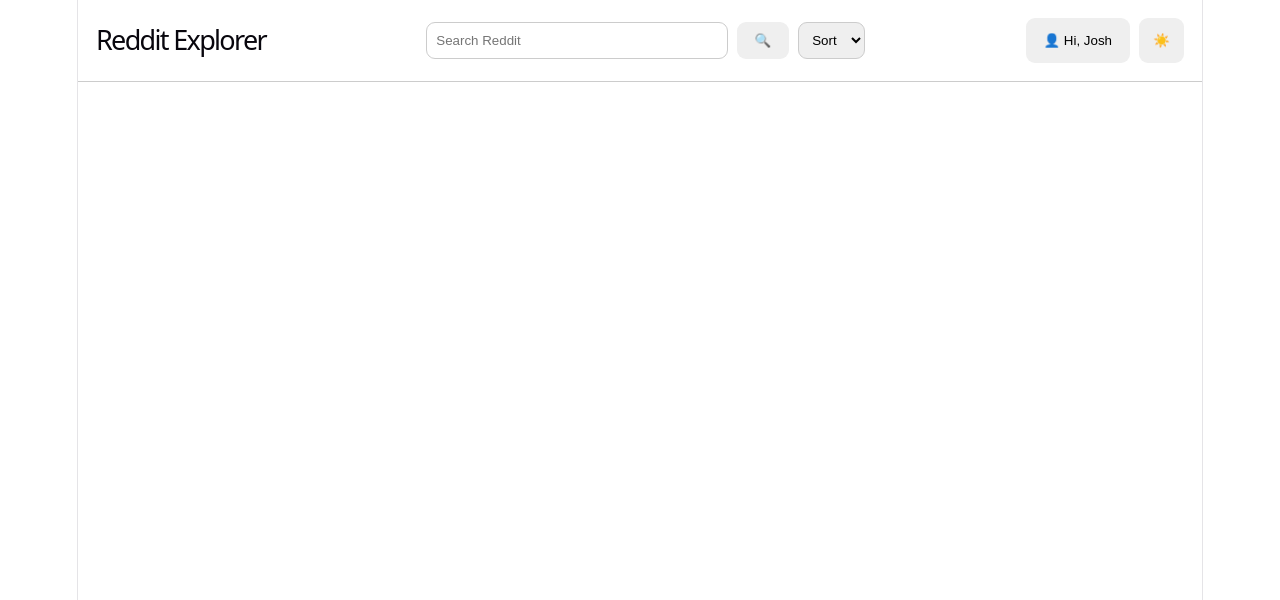
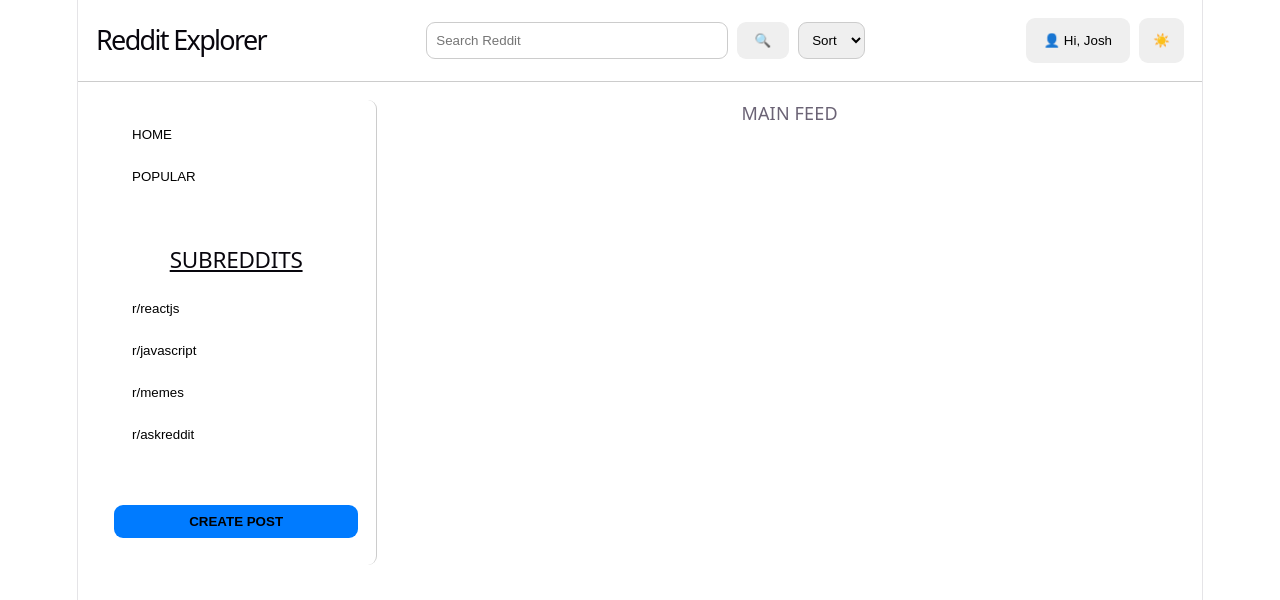
Before and after one commit to Gruthendiek/reddit-client, a React (Vite) app: page / in a window 1280 px wide. Shown: the top 600 px of the page. Built offline with nearby package versions, Linux system fonts and the light colour scheme.

Commit message:
Build responsive sidebar layout

```diff
--- a/src/App.css
+++ b/src/App.css
@@ -1,184 +1,15 @@
-.counter {
-  font-size: 16px;
-  padding: 5px 10px;
-  border-radius: 5px;
-  color: var(--accent);
-  background: var(--accent-bg);
-  border: 2px solid transparent;
-  transition: border-color 0.3s;
-  margin-bottom: 24px;
+.app-layout {
+  display: grid;
+  grid-template-columns: 15.625rem 1fr;
+  gap: 1rem;
+  padding: 1rem;
+}
 
-  &:hover {
-    border-color: var(--accent-border);
+@media (max-width: 768px) {
+  .app-layout {
+    grid-template-columns: 1fr;
   }
-  &:focus-visible {
-    outline: 2px solid var(--accent);
-    outline-offset: 2px;
+  .sidebar {
+    display: none;
   }
 }
-
-.hero {
-  position: relative;
-
-  .base,
-  .framework,
-  .vite {
-    inset-inline: 0;
-    margin: 0 auto;
-  }
-
-  .base {
-    width: 170px;
-    position: relative;
-    z-index: 0;
-  }
-
-  .framework,
-  .vite {
-    position: absolute;
-  }
-
-  .framework {
-    z-index: 1;
-    top: 34px;
-    height: 28px;
-    transform: perspective(2000px) rotateZ(300deg) rotateX(44deg) rotateY(39deg)
-      scale(1.4);
-  }
-
-  .vite {
-    z-index: 0;
-    top: 107px;
-    height: 26px;
-    width: auto;
-    transform: perspective(2000px) rotateZ(300deg) rotateX(40deg) rotateY(39deg)
-      scale(0.8);
-  }
-}
-
-#center {
-  display: flex;
-  flex-direction: column;
-  gap: 25px;
-  place-content: center;
-  place-items: center;
-  flex-grow: 1;
-
-  @media (max-width: 1024px) {
-    padding: 32px 20px 24px;
-    gap: 18px;
-  }
-}
-
-#next-steps {
-  display: flex;
-  border-top: 1px solid var(--border);
-  text-align: left;
-
-  & > div {
-    flex: 1 1 0;
-    padding: 32px;
-    @media (max-width: 1024px) {
-      padding: 24px 20px;
-    }
-  }
-
-  .icon {
-    margin-bottom: 16px;
-    width: 22px;
-    height: 22px;
-  }
-
-  @media (max-width: 1024px) {
-    flex-direction: column;
-    text-align: center;
-  }
-}
-
-#docs {
-  border-right: 1px solid var(--border);
-
-  @media (max-width: 1024px) {
-    border-right: none;
-    border-bottom: 1px solid var(--border);
-  }
-}
-
-#next-steps ul {
-  list-style: none;
-  padding: 0;
-  display: flex;
-  gap: 8px;
-  margin: 32px 0 0;
-
-  .logo {
-    height: 18px;
-  }
-
-  a {
-    color: var(--text-h);
-    font-size: 16px;
-    border-radius: 6px;
-    background: var(--social-bg);
-    display: flex;
-    padding: 6px 12px;
-    align-items: center;
-    gap: 8px;
-    text-decoration: none;
-    transition: box-shadow 0.3s;
-
-    &:hover {
-      box-shadow: var(--shadow);
-    }
-    .button-icon {
-      height: 18px;
-      width: 18px;
-    }
-  }
-
-  @media (max-width: 1024px) {
-    margin-top: 20px;
-    flex-wrap: wrap;
-    justify-content: center;
-
-    li {
-      flex: 1 1 calc(50% - 8px);
-    }
-
-    a {
-      width: 100%;
-      justify-content: center;
-      box-sizing: border-box;
-    }
-  }
-}
-
-#spacer {
-  height: 88px;
-  border-top: 1px solid var(--border);
-  @media (max-width: 1024px) {
-    height: 48px;
-  }
-}
-
-.ticks {
-  position: relative;
-  width: 100%;
-
-  &::before,
-  &::after {
-    content: '';
-    position: absolute;
-    top: -4.5px;
-    border: 5px solid transparent;
-  }
-
-  &::before {
-    left: 0;
-    border-left-color: var(--border);
-  }
-  &::after {
-    right: 0;
-    border-right-color: var(--border);
-  }
-}
--- a/src/App.jsx
+++ b/src/App.jsx
@@ -1,11 +1,15 @@
-import { useState } from "react";
 import Header from "./components/Header/Header.jsx";
+import Sidebar from "./components/Sidebar/Sidebar.jsx";
 import "./App.css";
 
 function App() {
   return (
     <>
       <Header />
+      <div className="app-layout">
+        <Sidebar />
+        <main>MAIN FEED</main>
+      </div>
     </>
   );
 }
--- /dev/null
+++ b/src/components/Sidebar/Sidebar.css
@@ -0,0 +1,49 @@
+.sidebar {
+  padding: 1rem;
+  border-right: 0.0625rem solid #ccc;
+  border-radius: 0.5rem;
+}
+
+.sidebar h2 {
+  margin-top: 3rem;
+  margin-bottom: 1rem;
+  font-size: 1.25rem;
+  text-decoration: underline;
+}
+
+.sidebar button {
+  display: block;
+  width: 100%;
+  padding: 0.5rem 1rem;
+  margin-bottom: 0.5rem;
+  border: none;
+  border-radius: 0.5rem;
+  cursor: pointer;
+  transition: transform 0.2s ease-in-out;
+  text-align: left;
+  background-color: transparent;
+}
+
+.sidebar button:hover {
+    background-color: #007bff;
+    transform: scale(1.05);
+}
+
+.sidebar ul {
+  list-style: none;
+  padding: 0;
+  margin: 0;
+}
+
+.sidebar .create-post-button {
+    margin-top: 3rem;
+    padding: 0.5rem 1rem;
+    text-align: center;
+    font-weight: bold;
+    background-color: #007bff;
+}
+
+.sidebar .create-post-button:hover {
+    background-color: #0056b3;
+    transform: scale(1.02);
+}
--- /dev/null
+++ b/src/components/Sidebar/Sidebar.jsx
@@ -0,0 +1,27 @@
+import './Sidebar.css';
+
+export default function Sidebar() {
+  return (
+    <nav className="sidebar">
+      <button>HOME</button>
+      <button>POPULAR</button>
+
+      <h2>SUBREDDITS</h2>
+      <ul>
+        <li>
+          <button>r/reactjs</button>
+        </li>
+        <li>
+          <button>r/javascript</button>
+        </li>
+        <li>
+          <button>r/memes</button>
+        </li>
+        <li>
+          <button>r/askreddit</button>
+        </li>
+      </ul>
+      <button className="create-post-button">CREATE POST</button>
+    </nav>
+  );
+}
```
